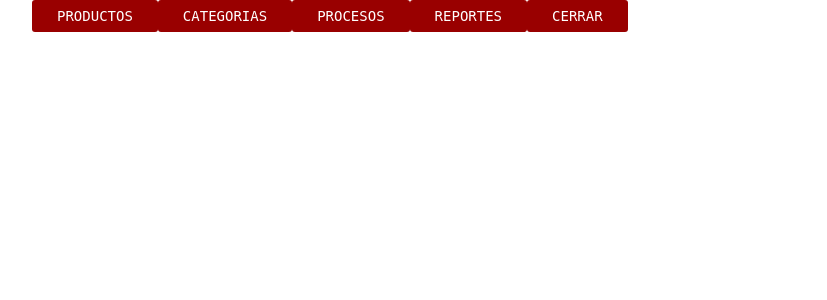
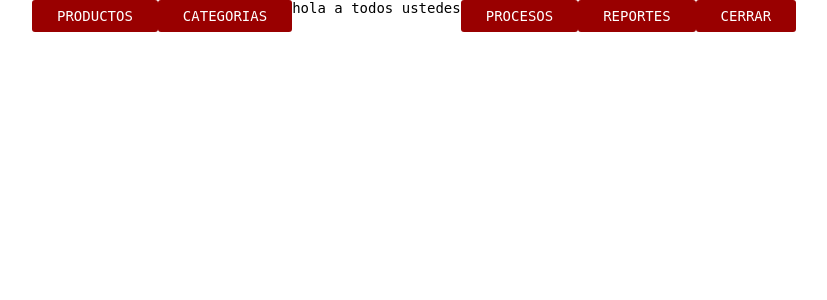
Before and after one commit to darvinnapoleon/JaenCutervo, a PHP site: page /SisGolosinas/znada/mencor.php in a window 1280 px wide. Shown: the part 14-314 px from the top of the page, without its empty margins (238-1065 px from the left). Run offline with PHP 8.4, Linux system fonts and the light colour scheme.

Commit message:
otros cambios he realizado

```diff
--- a/znada/mencor.php
+++ b/znada/mencor.php
@@ -21,6 +21,9 @@ and open the template in the editor.
                     </ul>
                 </li>
                 <li><a href="">CATEGORIAS</a>
+                <li>
+                    hola a todos ustedes
+                </li>
 
                 </li>
                 <li><a href="">PROCESOS</a>
```
